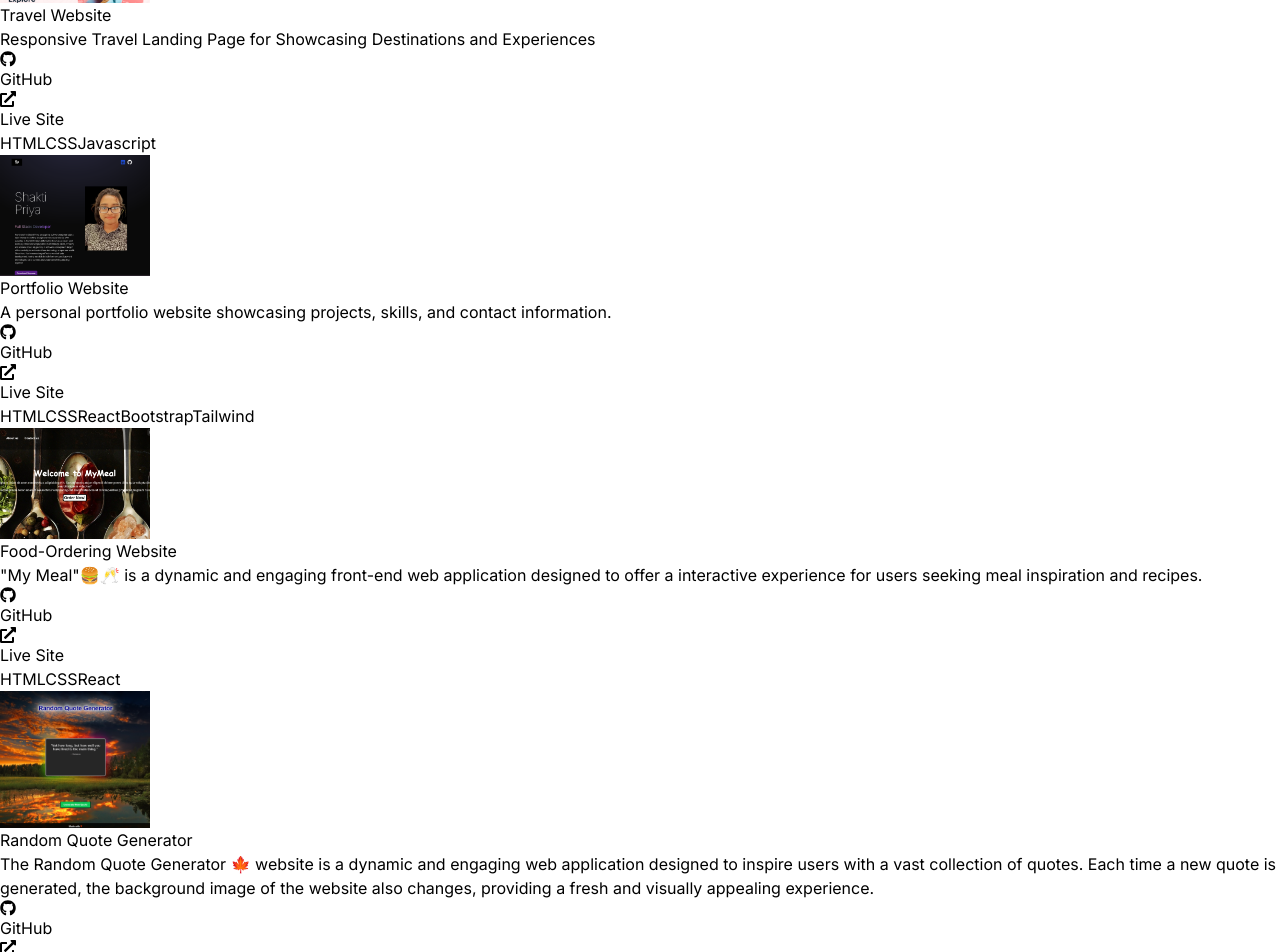
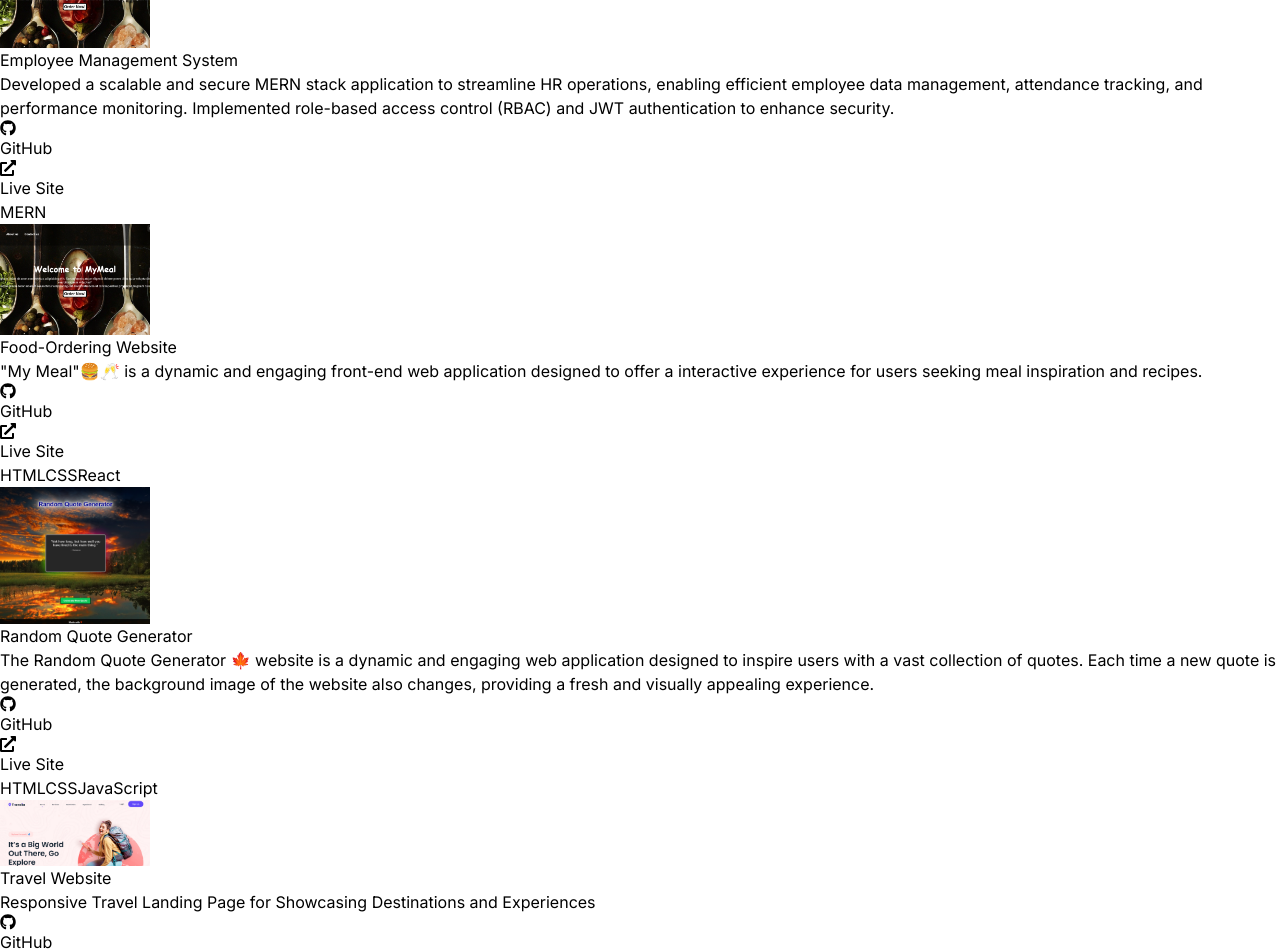
Before and after one commit to shaktipriya13/My-Portfolio, a React (Vite) app: page / in a window 1280 px wide. Shown: the part 3000-3952 px from the top of the page. Built offline with nearby package versions, Linux system fonts and the light colour scheme.

Commit message:
minor updates

```diff
--- a/src/constants/index.js
+++ b/src/constants/index.js
@@ -65,23 +65,16 @@ export const EXPERIENCES = [
 ];
 
 export const PROJECTS = [
+
+
   {
-    title: "Travel Website",
-    image: project5,
+    title: "Employee Management System",
+    image: project1,
     description:
-      "Responsive Travel Landing Page for Showcasing Destinations and Experiences",
-    technologies: ["HTML", "CSS", "Javascript"],
-    live: "https://travelia-tours-shaktip.netlify.app/", // Replace with your actual live site URL
-    github: "https://github.com/shaktipriya13/Travelia", // Replace with your actual GitHub repo URL
-  },
-  {
-    title: "Portfolio Website",
-    image: project3,
-    description:
-      "A personal portfolio website showcasing projects, skills, and contact information.",
-    technologies: ["HTML", "CSS", "React", "Bootstrap", "Tailwind"],
-    live: "https://shaktipriya.netlify.app/", // Replace with your actual live site URL
-    github: "https://github.com/shaktipriya13/portfolio", // Replace with your actual GitHub repo URL
+      "Developed a scalable and secure MERN stack application to streamline HR operations, enabling efficient employee data management, attendance tracking, and performance monitoring. Implemented role-based access control (RBAC) and JWT authentication to enhance security.",
+    technologies: ["MERN"],
+    live: "https://ems-frontend-navy.vercel.app/login",
+    github: "https://github.com/shaktipriya13/EMS",
   },
   {
     title: "Food-Ordering Website",
@@ -89,7 +82,7 @@ export const PROJECTS = [
     description:
       "\"My Meal\"🍔🥂 is a dynamic and engaging front-end web application designed to offer a interactive experience for users seeking meal inspiration and recipes.",
     technologies: ["HTML", "CSS", "React"],
-    live: "https://my-meal-food-delivey.netlify.app/",
+    live: "https://snap-eats.netlify.app/",
     github: "https://github.com/shaktipriya13/Food-Delivery-website",
   },
   {
@@ -100,6 +93,15 @@ export const PROJECTS = [
     technologies: ["HTML", "CSS", "JavaScript"],
     live: "https://random-quote-generator-site.netlify.app/",
     github: "https://github.com/shaktipriya13/Project_Random-Quote-Generator",
+  },
+  {
+    title: "Travel Website",
+    image: project5,
+    description:
+      "Responsive Travel Landing Page for Showcasing Destinations and Experiences",
+    technologies: ["HTML", "CSS", "Javascript"],
+    live: "https://travelia-tours-shaktip.netlify.app/", // Replace with your actual live site URL
+    github: "https://github.com/shaktipriya13/Travelia", // Replace with your actual GitHub repo URL
   },
   {
     title: "Netflix Clone",
```
Also changed, not shown: src/assets/projects/project-3.png, src/components/Contact.jsx (line endings or trailing spaces), 1 other file (tests, documents, lock files or other folders).
